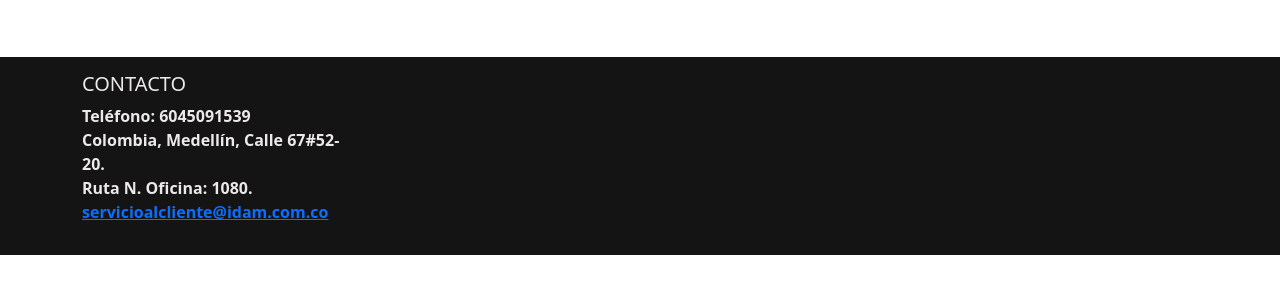
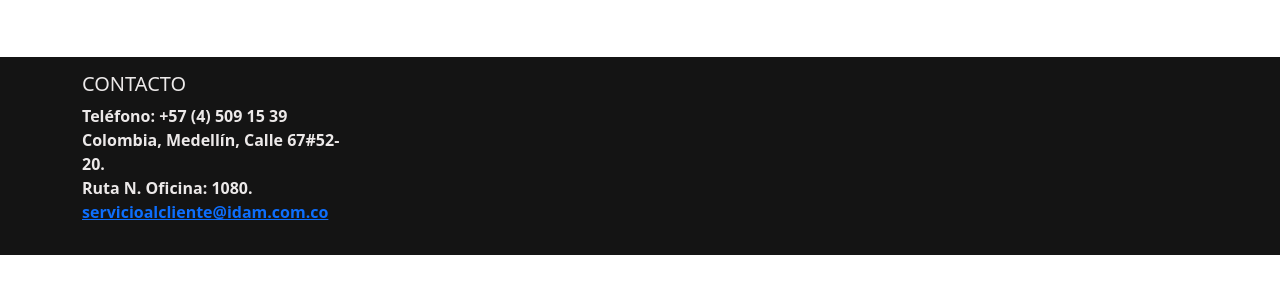
Before and after one commit to anrualesidam/iDAM_AI, a Django app: page /AnaliticaAvanzada/ in a window 1280 px wide. Shown: the part 485-785 px from the top of the page. Run offline with Django 4.2, Linux system fonts and the light colour scheme; some libraries are stand-ins or nearby versions.

Commit message:
Actualizacion numero telefonico

```diff
--- a/base_app/templates/BaseExtend.html
+++ b/base_app/templates/BaseExtend.html
@@ -76,7 +76,7 @@
             <div class="col-sm-6 col-md-3">
               <h5>CONTACTO</h5>
               <ul class="list-unstyled">
-                <li>Teléfono: 6045091539</li>
+                <li>Teléfono: +57 (4) 509 15 39</li>
                 <li>Colombia, Medellín, Calle 67#52-20. </li>
                 <li>Ruta N. Oficina: 1080.</li>
                 <a href="mailto:serviciosalcliente@idam.com.co"> servicioalcliente@idam.com.co </a>
```
